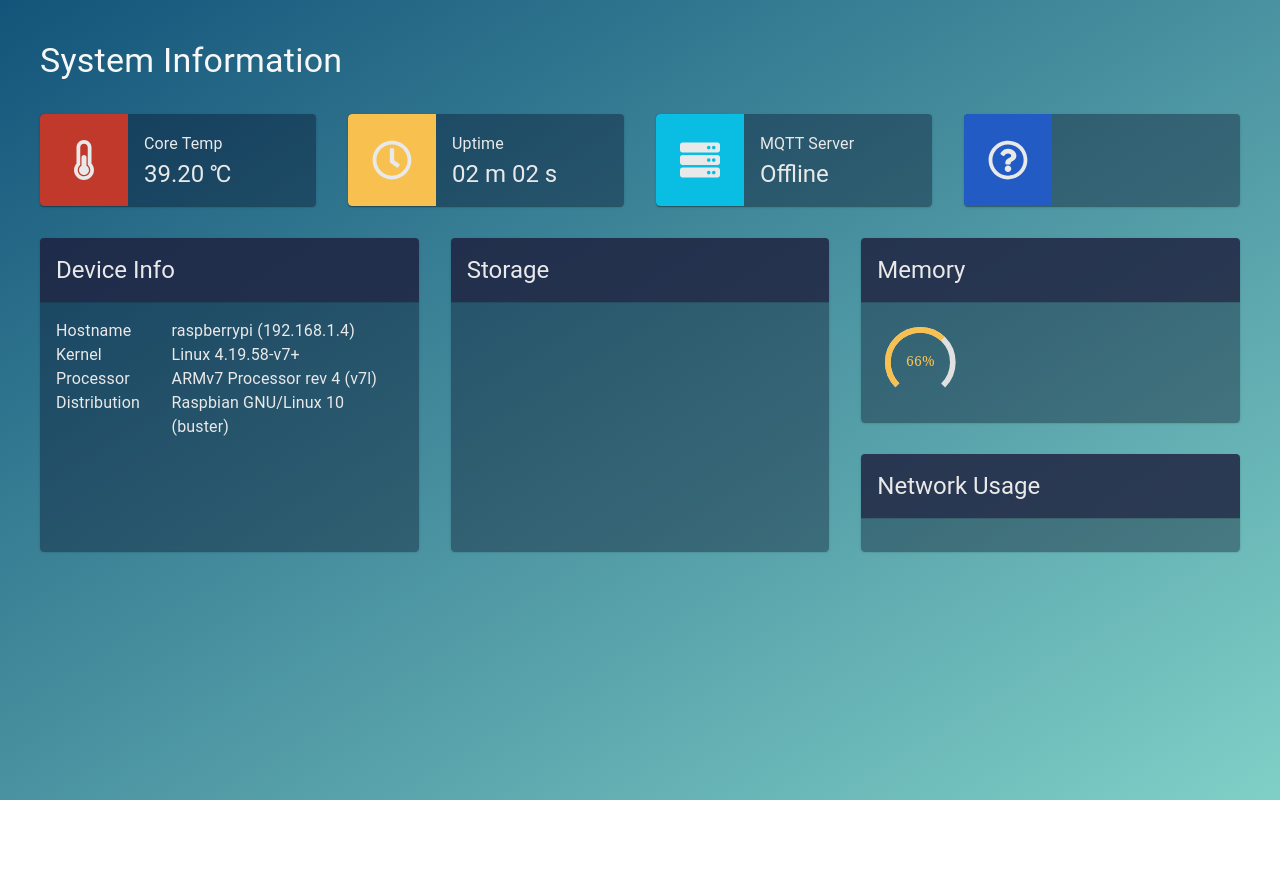
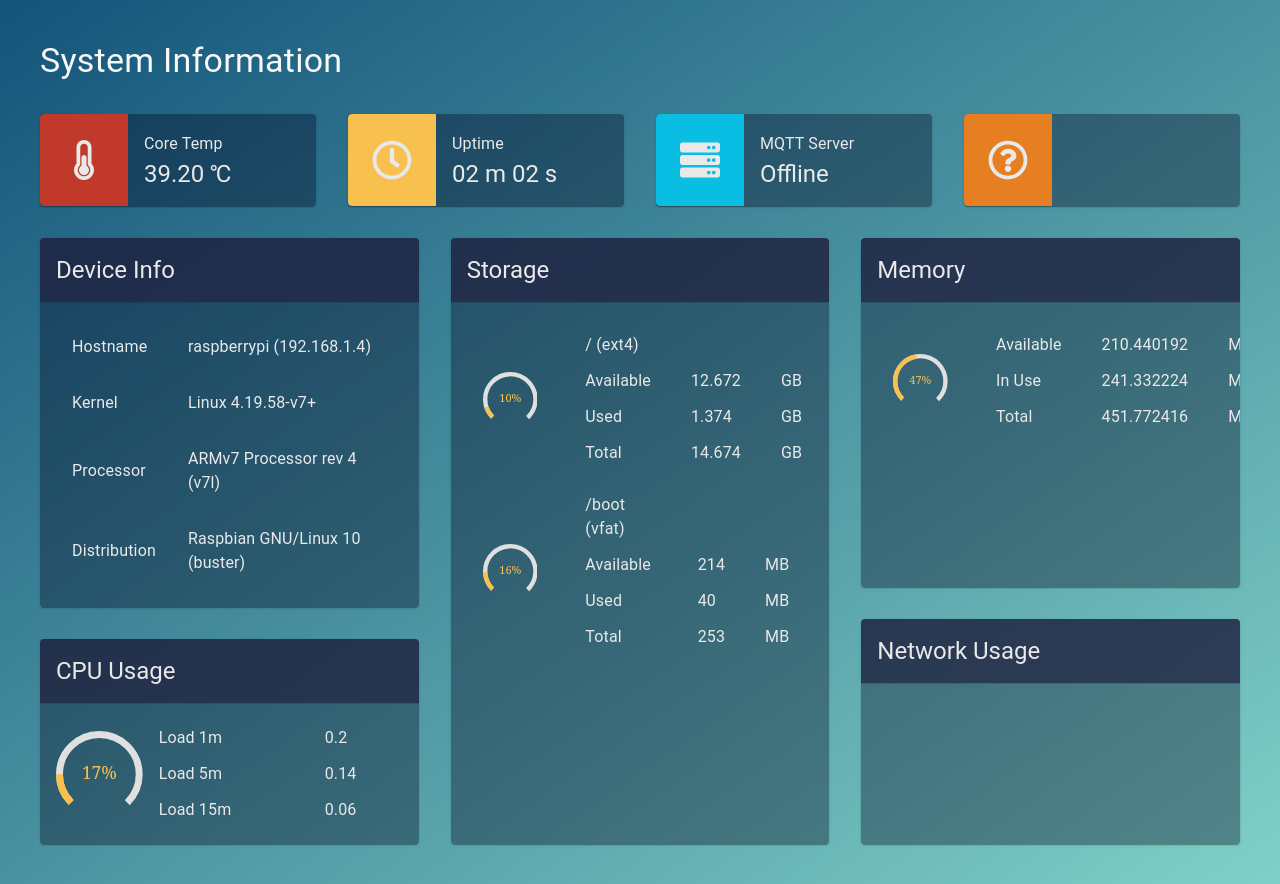
Before and after one commit to Kadinata/sentinel, a React (Create React App) app in the folder raspi-ews/: page / in a window 1280 px wide. Before the commit the page ends 800 px from the top, so only its background shows below. Built offline with nearby package versions, Linux system fonts and the light colour scheme.

Commit message:
Adding CPU usage display component

```diff
--- a/raspi-ews/src/views/SystemInfo/SystemInfo.js
+++ b/raspi-ews/src/views/SystemInfo/SystemInfo.js
@@ -6,7 +6,7 @@ import { FontAwesomeIcon } from '@fortawesome/react-fontawesome';
 import { faQuestionCircle } from '@fortawesome/free-regular-svg-icons';
 
 import StatsCard from '../../components/common/Card/StatsCard';
-import { CpuTemp, Uptime, Storage, DeviceInfo, Memory, NetworkUsage, MqttStatus } from './components';
+import { CpuTemp, Uptime, Storage, DeviceInfo, Memory, NetworkUsage, MqttStatus, CpuStatus } from './components';
 
 const useStyles = (theme) => ({
   root: {
@@ -46,7 +46,8 @@ class SystemInfo extends React.Component {
             </Grid>
             <Grid item lg={3} md={6} sm={6} xs={12} className={classes.gridItem}>
               <StatsCard
-                background={"#225bc3"}
+                // background={"#225bc3"}
+                background={"#e67e22"}
                 icon={
                   <FontAwesomeIcon
                     className="fa-2x"
@@ -56,21 +57,30 @@ class SystemInfo extends React.Component {
               />
             </Grid>
           </Grid>
+
           <Grid container item spacing={0} alignItems="stretch" justify="space-between">
-            <Grid item md sm={12} xs={12} className={classes.gridItem}>
-              <DeviceInfo />
+            <Grid container item spacing={0} alignItems="stretch" justify="space-between" lg={4} sm={12} xs={12}>
+              <Grid item lg={12} md={6} xs={12} className={classes.gridItem}>
+                <DeviceInfo />
+              </Grid>
+              <Grid item lg={12} md={6} xs={12} className={classes.gridItem}>
+                <CpuStatus />
+              </Grid>
             </Grid>
+
             <Grid item md sm={12} xs={12} className={classes.gridItem}>
               <Storage />
             </Grid>
-            <Grid container item spacing={0} alignItems="stretch" justify="space-between" md={4} sm={12} xs={12}>
-              <Grid item xs={12} className={classes.gridItem}>
+
+            <Grid container item spacing={0} alignItems="stretch" justify="space-between" lg={4} sm={12} xs={12}>
+              <Grid item lg={12} md={6} xs={12} className={classes.gridItem}>
                 <Memory />
               </Grid>
-              <Grid item xs={12} className={classes.gridItem}>
+              <Grid item lg={12} md={6} xs={12} className={classes.gridItem}>
                 <NetworkUsage />
               </Grid>
             </Grid>
+
           </Grid>
         </Grid>
       </div>
--- /dev/null
+++ b/raspi-ews/src/views/SystemInfo/components/cpustatus.js
@@ -0,0 +1,52 @@
+import React from 'react';
+
+import {
+  Grid,
+  Typography,
+} from '@material-ui/core';
+
+import { DisplayCard } from '../../../components/common/Card';
+import { PercentCircle } from '../../../components/common/ProgressCircle';
+import { TableCell, Table, TableBody, TableRow } from '../../../components/common/Table';
+
+const RowItem = ({ label, value, classes }) => {
+  return (
+    <TableRow>
+      <TableCell>
+        <Typography align='left'>{label}</Typography>
+      </TableCell>
+      <TableCell>
+        <Typography align='left'>{value}</Typography>
+      </TableCell>
+    </TableRow>
+  );
+};
+
+const CpuStatus = (props) => {
+  return (
+    <DisplayCard
+      title={
+        <Typography component="h5" variant="h5" align="left">
+          CPU Usage
+        </Typography>
+      }
+    >
+      <Grid container alignItems="center">
+        <Grid container item xs={3} alignItems="center">
+          <PercentCircle value={16.7} />
+        </Grid>
+        <Grid container item xs={9}>
+          <Table size="small">
+            <TableBody>
+              <RowItem label={"Load 1m"} value={0.20} />
+              <RowItem label={"Load 5m"} value={0.14} />
+              <RowItem label={"Load 15m"} value={0.06} />
+            </TableBody>
+          </Table>
+        </Grid>
+      </Grid>
+    </DisplayCard>
+  );
+};
+
+export default CpuStatus;
--- a/raspi-ews/src/views/SystemInfo/components/deviceinfo.js
+++ b/raspi-ews/src/views/SystemInfo/components/deviceinfo.js
@@ -8,6 +8,8 @@ import {
 } from '@material-ui/core';
 
 import { DisplayCard } from '../../../components/common/Card';
+import { Table, TableBody, TableRow, TableCell } from '../../../components/common/Table';
+import Data from '../../../models/data';
 
 const useStyles = makeStyles((theme) => ({
   card: {
@@ -21,34 +23,23 @@ const useStyles = makeStyles((theme) => ({
   },
 }));
 
-const data = {
-  Hostname: 'raspberrypi (192.168.1.4)',
-  Kernel: 'Linux 4.19.58-v7+',
-  Processor: 'ARMv7 Processor rev 4 (v7l)',
-  Distribution: 'Raspbian GNU/Linux 10 (buster)',
-};
-
-const renderLine = (label, value, id, classes) => {
+const RowItem = ({ label, value, classes }) => {
   return (
-    <Grid container item id={id}>
-      <Grid item xs={4}>
-        <Typography align='left'>
-          {label}
-        </Typography>
-      </Grid>
-      <Grid item xs={8}>
-        <Typography align='left'>
-          {value}
-        </Typography>
-      </Grid>
-    </Grid>
+    <TableRow>
+      <TableCell>
+        <Typography align="left">{label}</Typography>
+      </TableCell>
+      <TableCell>
+        <Typography align="left">{value}</Typography>
+      </TableCell>
+    </TableRow>
   );
-};
+}
 
 const DeviceInfo = (props) => {
   const classes = useStyles();
 
-  const entries = Object.keys(data).map((key, index) => (renderLine(key, data[key], index, classes)));
+  const { cpu_info, os_info } = Data;
 
   return (
     <DisplayCard
@@ -59,7 +50,14 @@ const DeviceInfo = (props) => {
       }
     >
       <Grid container>
-        {entries}
+        <Table>
+          <TableBody>
+            <RowItem label="Hostname" value={`${os_info.hostname} (${os_info.host_ip})`} />
+            <RowItem label="Kernel" value={`${os_info.type} ${os_info.release}`} />
+            <RowItem label="Processor" value={cpu_info.processor} />
+            <RowItem label="Distribution" value={os_info.distribution} />
+          </TableBody>
+        </Table>
       </Grid>
     </DisplayCard>
   );
--- a/raspi-ews/src/views/SystemInfo/components/index.js
+++ b/raspi-ews/src/views/SystemInfo/components/index.js
@@ -1,4 +1,5 @@
 import CpuTemp from './cputemp';
+import CpuStatus from './cpustatus';
 import Uptime from './uptime';
 import Storage from './storage';
 import DeviceInfo from './deviceinfo';
@@ -8,6 +9,7 @@ import MqttStatus from './mqttstatus';
 
 export {
   CpuTemp,
+  CpuStatus,
   Uptime,
   Storage,
   Memory,
--- a/raspi-ews/src/views/SystemInfo/components/memory.js
+++ b/raspi-ews/src/views/SystemInfo/components/memory.js
@@ -6,23 +6,50 @@ import {
   Typography,
 } from '@material-ui/core';
 
-import { CircularProgressbar, buildStyles } from 'react-circular-progressbar';
-import 'react-circular-progressbar/dist/styles.css';
-
 import { DisplayCard } from '../../../components/common/Card';
+import { PercentCircle } from '../../../components/common/ProgressCircle';
+import { Table, TableBody, TableRow, TableCell } from '../../../components/common/Table';
+import { formatBytes } from '../../../utils';
+import Data from '../../../models/data';
 
 const useStyles = makeStyles((theme) => ({
-  cardContent: {
+  container: {
+    display: 'flex',
     padding: theme.spacing(1),
   },
+  infoBox: {
+    paddingLeft: theme.spacing(2),
+  },
   progressBar: {
-    padding: theme.spacing(1),
+    display: 'flex',
+    paddingRight: theme.spacing(2),
+    paddingLeft: theme.spacing(2),
     minWidth: '56px',
   },
 }));
 
+const RowItem = ({ label, value, unit }) => {
+  return (
+    <TableRow>
+      <TableCell>
+        <Typography>{label}</Typography>
+      </TableCell>
+      <TableCell>
+        <Typography>{value}</Typography>
+      </TableCell>
+      <TableCell>
+        <Typography>{unit}</Typography>
+      </TableCell>
+    </TableRow>
+  );
+};
+
 const Memory = (props) => {
   const classes = useStyles();
+  const { mem_info } = Data;
+  const total_mem = formatBytes(mem_info.total_mem);
+  const free_mem = formatBytes(mem_info.free_mem);
+  const used_mem = formatBytes(mem_info.total_mem - mem_info.free_mem);
 
   return (
     <DisplayCard
@@ -32,23 +59,22 @@ const Memory = (props) => {
         </Typography>
       }
     >
-      <Grid container alignItems="stretch" justify="flex-start">
-        <Grid item xs={3} className={classes.progressBar}>
-          <CircularProgressbar
-            value={66}
-            text={`66%`}
-            circleRatio={0.75}
-            styles={buildStyles({
-              rotation: 1 / 2 + 1 / 8,
-              strokeLinecap: 'butt',
-              pathColor: '#f8c04e',
-              textColor: '#f8c04e',
-              trailColor: '#e0e0e0',
-            })}
-          />
+      <Grid container alignItems="center">
+        <Grid container item xs={3}
+          alignItems="center"
+          className={[classes.progressBar]}>
+          <PercentCircle value={mem_info.percent * 100} />
         </Grid>
-        <Grid item xs={9}>
-
+        <Grid container item xs={9}
+          direction="column"
+          className={[classes.container, classes.infoBox]}>
+          <Table size="small">
+            <TableBody>
+              <RowItem label={"Available"} value={free_mem.value} unit={free_mem.unit} />
+              <RowItem label={"In Use"} value={used_mem.value} unit={used_mem.unit} />
+              <RowItem label={"Total"} value={total_mem.value} unit={total_mem.unit} />
+            </TableBody>
+          </Table>
         </Grid>
       </Grid>
     </DisplayCard>
--- a/raspi-ews/src/views/SystemInfo/components/storage.js
+++ b/raspi-ews/src/views/SystemInfo/components/storage.js
@@ -1,12 +1,93 @@
 import React from 'react';
 
 import {
+  Grid,
+  Divider,
   Typography,
 } from '@material-ui/core';
 
+import { makeStyles } from '@material-ui/core';
+
 import { DisplayCard } from '../../../components/common/Card';
+import { PercentCircle } from '../../../components/common/ProgressCircle';
+import { Table, TableBody, TableCell, TableRow } from '../../../components/common/Table';
+import { formatBytes } from '../../../utils';
+import Data from '../../../models/data';
+
+const useStyles = makeStyles((theme) => ({
+  container: {
+    display: 'flex',
+    padding: theme.spacing(1),
+  },
+  infoBox: {
+    paddingLeft: theme.spacing(2),
+  },
+  progressBar: {
+    display: 'flex',
+    paddingRight: theme.spacing(2),
+    paddingLeft: theme.spacing(2),
+    minWidth: '56px',
+  },
+}));
+
+const RowItem = ({ label, value, unit }) => {
+  return (
+    <TableRow>
+      <TableCell>
+        <Typography>{label}</Typography>
+      </TableCell>
+      <TableCell>
+        <Typography>{value}</Typography>
+      </TableCell>
+      <TableCell>
+        <Typography>{unit}</Typography>
+      </TableCell>
+    </TableRow>
+  );
+};
+
+const StorageDisplay = ({ partition, classes, key }) => {
+
+  const { mount, type, percent } = partition;
+  const total = formatBytes(partition.total * 1000000);
+  const used = formatBytes(partition.used * 1000000);
+  const free = formatBytes(partition.avail * 1000000);
+
+  return (
+    <Grid container item alignItems="center" key={key}>
+      <Grid container item xs={3}
+        alignItems="center"
+        className={[classes.progressBar]}>
+        <PercentCircle value={percent} />
+      </Grid>
+      <Grid container item xs={9}
+        direction="column"
+        className={[classes.container, classes.infoBox]}>
+        <Table size="small">
+          <TableBody>
+            <TableRow>
+              <TableCell>
+                <Typography align='left'>
+                  {`${mount} (${type})`}
+                </Typography>
+              </TableCell>
+            </TableRow>
+            <RowItem label={"Available"} value={free.value} unit={free.unit} />
+            <RowItem label={"Used"} value={used.value} unit={used.unit} />
+            <RowItem label={"Total"} value={total.value} unit={total.unit} />
+          </TableBody>
+        </Table>
+      </Grid>
+    </Grid>
+  );
+
+}
 
 const Storage = (props) => {
+
+  const classes = useStyles();
+  const { hdd_info } = Data;
+  const storages = hdd_info.map((partition, key) => StorageDisplay({ partition, classes, key }))
 
   return (
     <DisplayCard
@@ -16,6 +97,9 @@ const Storage = (props) => {
         </Typography>
       }
     >
+      <Grid container>
+        {storages}
+      </Grid>
     </DisplayCard>
   );
 };
```
